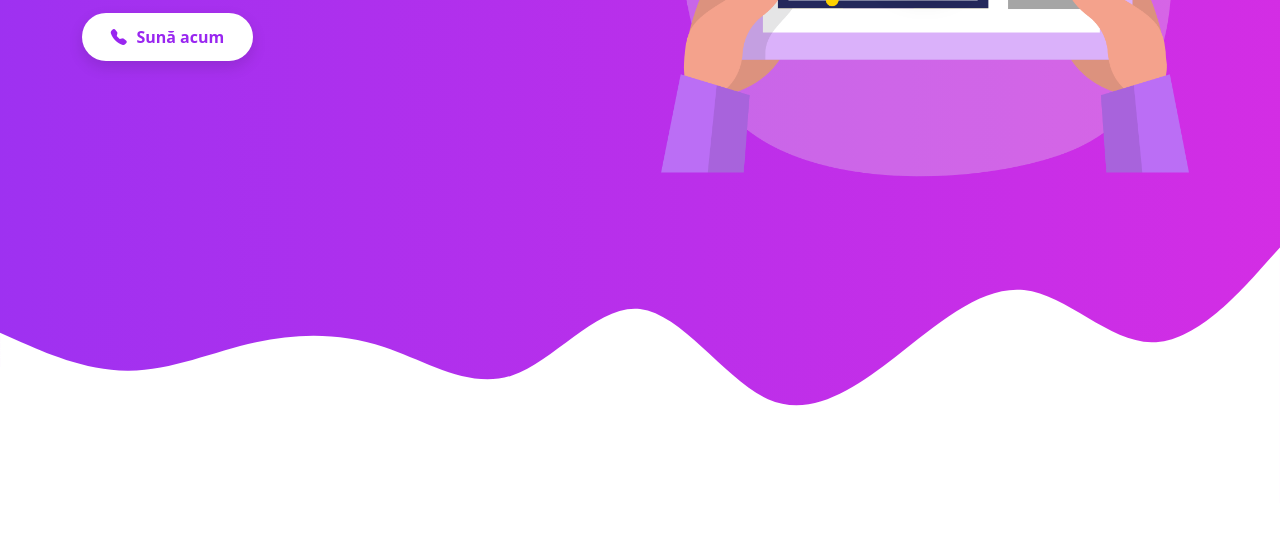
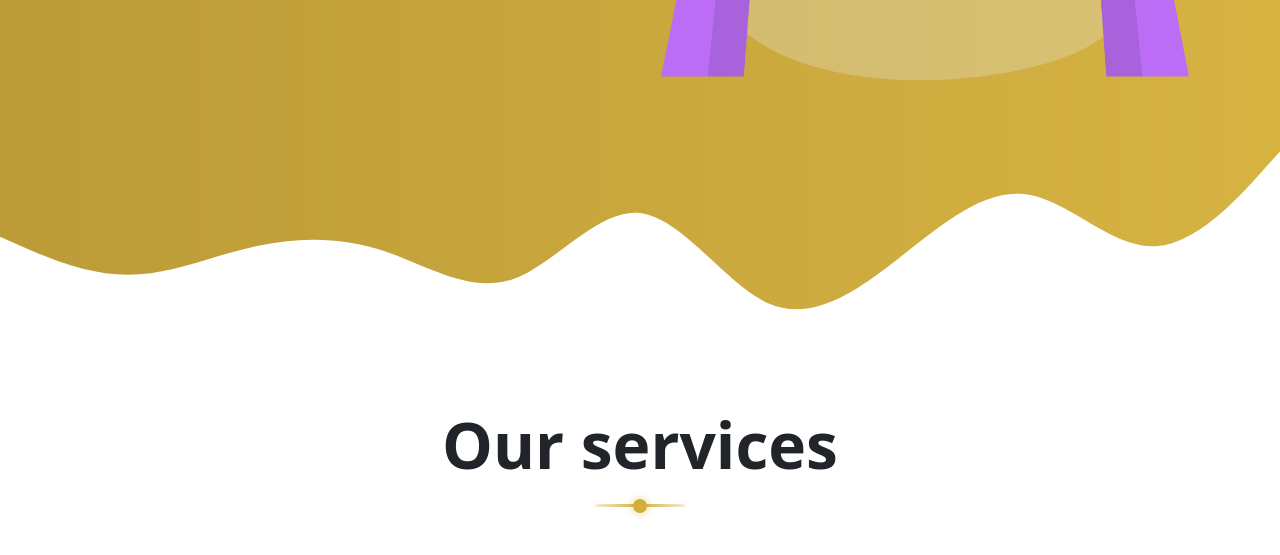
Before and after one commit to MirelSimihai/mirel-flomir-events, a website: page index.html in a window 1280 px wide. Shown: the part 493-1048 px from the top of the page. Before the commit the page ends 996 px from the top, so only its background shows below. Drawn offline with nearby package versions, Linux system fonts and the light colour scheme; a web font is replaced by a local one.

Commit message:
Added heading-line in typo and started section2

```diff
--- a/index.html
+++ b/index.html
@@ -123,7 +123,16 @@
         ></path>
       </svg>
     </section>
-
+    <!-- Services Section -->
+    <section id="services" class="our-services">
+      <div class="container">
+        <div class="row text-center">
+          <h1 class="display-3 fw-bold">Our services</h1>
+          <div class="heading-line mb-5"></div>
+        </div>
+      </div>
+    </section>
+    <!-- bootstrap script -->
     <script
       src="https://cdn.jsdelivr.net/npm/bootstrap@5.3.8/dist/js/bootstrap.bundle.min.js"
       integrity="sha384-FKyoEForCGlyvwx9Hj09JcYn3nv7wiPVlz7YYwJrWVcXK/BmnVDxM+D2scQbITxI"
--- a/scss/_custom.scss
+++ b/scss/_custom.scss
@@ -1,7 +1,8 @@
 //My theme colors
-$purple-dark: #9926f0;
-$purple-light: #bb6ef5;
-$pink: #d122e3;
+// Gold palette (premium)
+$gold-dark: #b8962e; // auriu elegant (primary)
+$gold: #d4af37; // gold clasic (highlight)
+$gold-light: #f1d27a; // champagne / luxury accent
 
 //White and gray colors
 $white: #fff;
@@ -16,11 +17,12 @@
 $gray-900: #212529;
 $black: #000;
 
-$primary: $purple-dark;
-$secondary: $pink;
+$primary: $gold-dark;
+$secondary: $gold;
 
 //Accordion overrides
-$accordion-icon-color: $primary;
-$accordion-icon-active-color: $secondary;
+$accordion-icon-color: $gold;
+$accordion-icon-active-color: $gold-light;
+
 //Import bootstrap
 @import "../node_modules//bootstrap/scss/bootstrap.scss";
--- a/scss/components/_typography.scss
+++ b/scss/components/_typography.scss
@@ -18,3 +18,47 @@
     text-transform: none;
   }
 }
+
+//heading line
+.heading-line {
+  position: relative;
+  width: 90px;
+  height: 3px;
+  margin: 0.75rem 0 1.5rem;
+  background: linear-gradient(
+    to right,
+    rgba($primary, 0.2),
+    rgba($secondary, 1),
+    rgba($primary, 0.2)
+  );
+  border-radius: 10px;
+
+  &::after {
+    content: "";
+    position: absolute;
+    top: 50%;
+    left: 50%;
+    transform: translate(-50%, -50%);
+    width: 14px;
+    height: 14px;
+    background-color: $secondary;
+    border-radius: 50%;
+    box-shadow: 0 0 8px rgba($secondary, 0.6);
+  }
+}
+.heading-line {
+  animation: fadeInUp 0.8s ease-in-out both;
+  margin-left: auto;
+  margin-right: auto;
+}
+
+@keyframes fadeInUp {
+  from {
+    opacity: 0;
+    transform: translateY(10px);
+  }
+  to {
+    opacity: 1;
+    transform: translateY(0);
+  }
+}
--- a/scss/style.scss
+++ b/scss/style.scss
@@ -11,7 +11,6 @@
 
 @use "sections/_navbar.scss";
 @use "sections/intro-section";
-@use "sections/campanies";
 @use "sections/services";
 @use "sections/testimonials";
 @use "sections/faq";
```
Also changed, not shown: assets/css/style.css, 2 other files.
